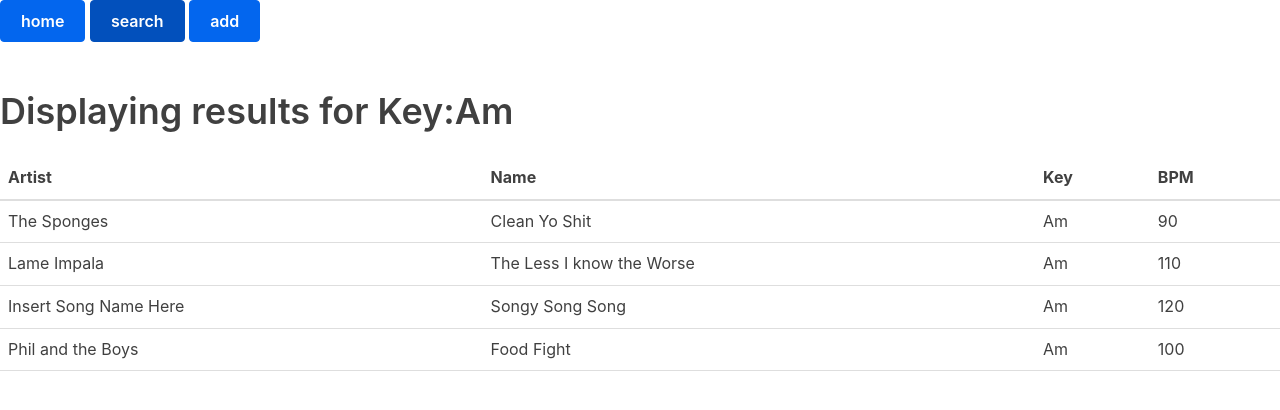
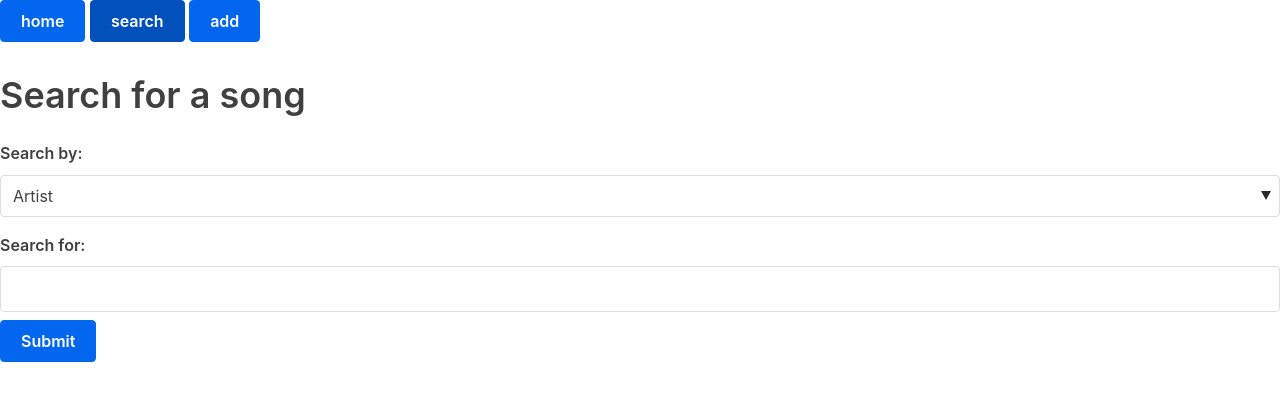
Before and after one commit to nattiecopeland/377ProjSong, a React (Create React App) app: page / in a window 1280 px wide. Both pictures are taken after a click on the button "search". Shown: the top 410 px of the page. Built offline with nearby package versions, Linux system fonts and the light colour scheme.

Commit message:
Added front end search page

```diff
--- a/src/App.js
+++ b/src/App.js
@@ -1,5 +1,6 @@
 import React, { Component } from 'react'
 import HomePage from './HomePage'
+import SearchPage from './SearchPage'
 import Table from './Table'
 import Form from './Form'
 
@@ -64,7 +65,7 @@ class App extends Component {
                <button onClick={this.changePageAdd}>add</button>{' '}
             </>
             {this.state.page == "home" && <HomePage />}
-            {this.state.page == "search" && <Table songData = {songs} />}
+            {this.state.page == "search" && <Table songData = {songs} /> && <SearchPage />}
             {this.state.page == "add" && <Form />}
          </div>
       )
--- /dev/null
+++ b/src/SearchPage.js
@@ -0,0 +1,52 @@
+import React, {Component} from 'react'
+
+class SearchPage extends Component {
+
+    state = {
+        searchQuery : "Artist",
+        searchValue : ''
+    }
+
+    handleChange = event => {
+        const {name, value} = event.target
+
+        this.setState({
+            [name]: value,
+        })
+    }
+
+    submitSearchRequest = (event) => {
+        //This is where the page will submit a search to the backend
+        //After this it should show the search result page, formatted under Table.js
+
+        //Current behavior is to mimic the query and value back to the user
+        alert(this.state.searchQuery + " : " + this.state.searchValue)
+        event.preventDefault()
+    }
+
+
+    render() {
+        return(
+            <form onSubmit={this.submitSearchRequest}>
+                <h1>Search for a song</h1>
+                <label>Search by:</label>
+                <select name="searchQuery"
+                        searchQuery={this.state.searchQuery}
+                        onChange={this.handleChange}>
+                    <option searchQuery="Artist">Artist</option>
+                    <option searchQuery="Key">Key</option>
+                    <option searchQuery="BPM">BPM</option>
+                    <option searchQuery="Name">Name</option>
+                </select>
+                <label>Search for:</label>
+                <input type="text"
+                       name="searchValue"
+                       onChange={this.handleChange} />
+                <input type="submit" value="Submit" />
+            </form>
+        )
+    }
+
+}
+
+export default SearchPage
```
